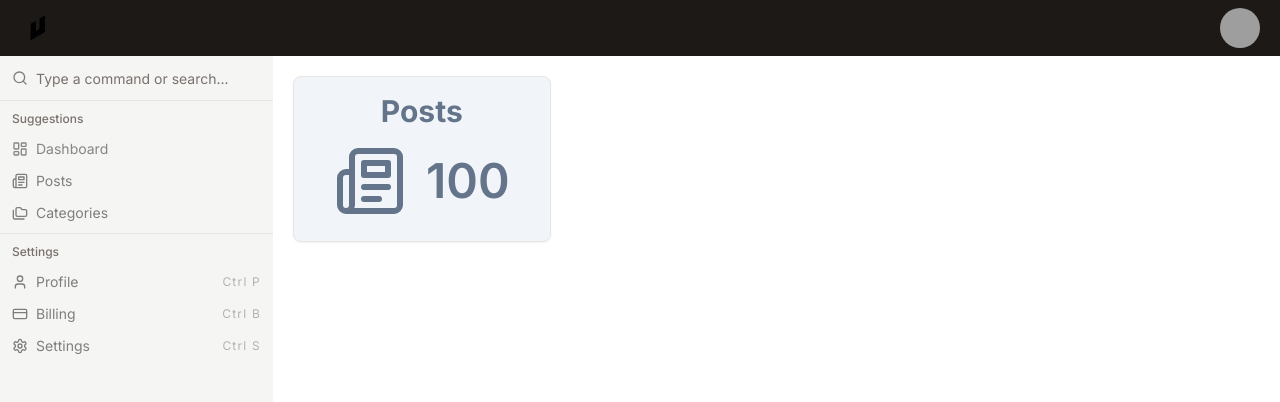
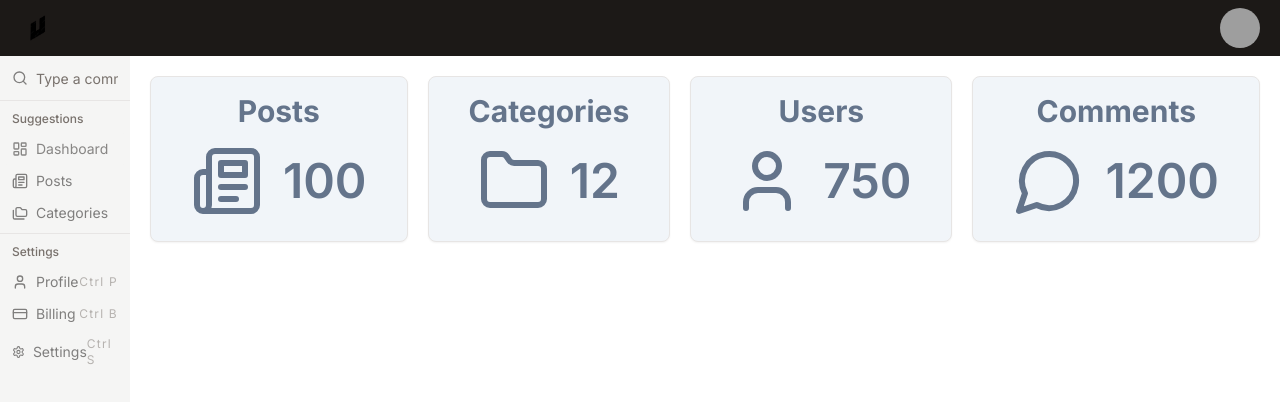
Before and after one commit to udaysharma1501/udays_adminPanel, a Next.js app: page / in a window 1280 px wide. Shown: the top 402 px of the page. Built offline with nearby package versions, Linux system fonts and the light colour scheme; grey boxes are pictures that could not be loaded.

Commit message:
dynamic cards 2

```diff
--- a/app/page.tsx
+++ b/app/page.tsx
@@ -1,18 +1,30 @@
 import DashboardCard from "@/components/dashboard/DashboardCard";
-import { Newspaper } from "lucide-react";
-
+import { Newspaper, Folder, User, MessageCircle } from "lucide-react";
 
 export default function Home() {
   return (
     <>
       <div className="flex flex-col md:flex-row justify-between gap-5 mb-5">
-
         <DashboardCard
           title="Posts"
           count={100}
           icon={<Newspaper className="text-slate-500" size={72} />}
         />
-
+        <DashboardCard
+          title="Categories"
+          count={12}
+          icon={<Folder className="text-slate-500" size={72} />}
+        />
+        <DashboardCard
+          title="Users"
+          count={750}
+          icon={<User className="text-slate-500" size={72} />}
+        />
+        <DashboardCard
+          title="Comments"
+          count={1200}
+          icon={<MessageCircle className="text-slate-500" size={72} />}
+        />
       </div>
     </>
   );
```
